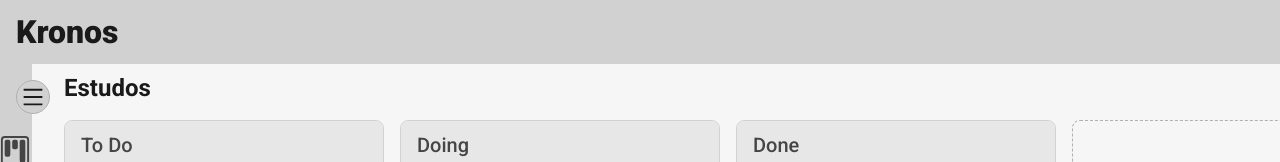
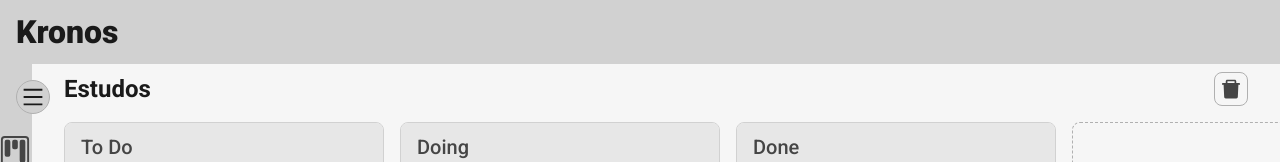
Before and after one commit to Bernardopog/kronos-app, a Next.js app in the folder apps/frontend/: page /kanbanlist/1234567890abcdef in a window 1280 px wide. Shown: the top 162 px of the page. Built offline with nearby package versions, Linux system fonts and the light colour scheme.

Commit message:
feat(frontend): implement update and delete functionality to kanban page

```diff
--- a/apps/frontend/src/app/(pages)/(private)/kanbanlist/[kanban]/page.tsx
+++ b/apps/frontend/src/app/(pages)/(private)/kanbanlist/[kanban]/page.tsx
@@ -4,12 +4,17 @@
 import { KanbanContext } from "@/context/KanbanContext";
 import { ModalContext } from "@/context/ModalContext";
 import { useParams } from "next/navigation";
-import { useContext, useEffect } from "react";
-import { AiFillPlusCircle } from "react-icons/ai";
+import { useContext, useEffect, useState } from "react";
+import { AiFillDelete, AiFillPlusCircle } from "react-icons/ai";
 
 export default function Kanban() {
-  const { selectKanban, selectedKanban, columnList } =
-    useContext(KanbanContext);
+  const {
+    selectKanban,
+    selectedKanban,
+    columnList,
+    updateKanban,
+    deleteKanban,
+  } = useContext(KanbanContext);
   const { toggleModal } = useContext(ModalContext);
 
   const params = useParams();
@@ -17,17 +22,62 @@
 
   useEffect(() => {
     selectKanban(kanbanId);
+    setKanbanTitle(selectedKanban?.title ?? "");
   }, [kanbanId, columnList, selectedKanban, selectKanban]);
+
+  const [kanbanTitle, setKanbanTitle] = useState<string>("");
+  const [editingTitle, setEditingTitle] = useState<boolean>(false);
 
   return (
     <main
       id="main"
       className="page px-8 pb-4 flex flex-col gap-4 overflow-x-auto scrollbar-thin scrollbar-track-transparent scrollbar-thumb-woodsmoke-950"
     >
-      <header>
-        <h2 className="font-bold text-2xl text-woodsmoke-950 dark:text-woodsmoke-50 ease-in-out duration-300">
-          {selectedKanban?.title}
-        </h2>
+      <header className="flex items-center justify-between">
+        {editingTitle ? (
+          <h2
+            className="font-bold text-2xl text-woodsmoke-950 dark:text-woodsmoke-50 ease-in-out duration-300"
+            onClick={() => {
+              setEditingTitle(true);
+            }}
+          >
+            {selectedKanban?.title}
+          </h2>
+        ) : (
+          <input
+            type="text"
+            value={kanbanTitle}
+            className="w-[60%] font-bold text-2xl text-woodsmoke-950 dark:text-woodsmoke-50 bg-transparent ease-in-out duration-300 truncate"
+            onChange={(ev) => setKanbanTitle(ev.target.value)}
+            onBlur={() => {
+              updateKanban(kanbanTitle);
+              setEditingTitle(false);
+            }}
+            onKeyDown={(ev) => {
+              if (ev.key === "Enter") {
+                updateKanban(kanbanTitle);
+                setEditingTitle(false);
+              }
+            }}
+          />
+        )}
+        <Button
+          action={() => {
+            toggleModal({
+              content: "kanbanDelete",
+              type: "delete",
+              headerTitle: "Deletar Kanban",
+            });
+            deleteKanban(kanbanId);
+          }}
+          icon={<AiFillDelete />}
+          extraStyles={{
+            button: `text-woodsmoke-800
+              dark:text-woodsmoke-200
+              hover:bg-poppy-600
+              dark:hover:shadow-btn dark:hover:shadow-poppy-600/25`,
+          }}
+        />
       </header>
       <div className="flex h-full gap-4">
         {columnList
```
